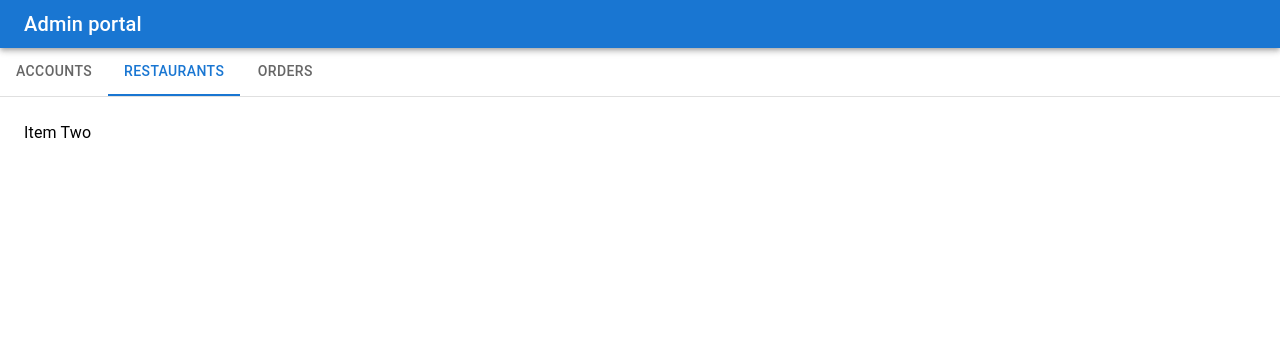
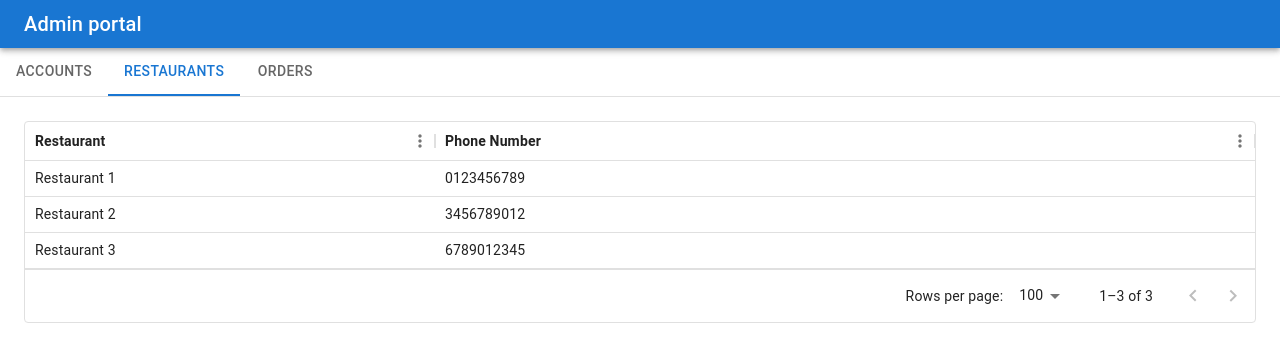
Before and after one commit to bcemmett/EntityFrameworkPerformance-PASS2023, a React (Vite) app in the folder pizzaparadiseadminwebsite.client/: page / in a window 1280 px wide. Both pictures are taken after a click on the tab "RESTAURANTS". Shown: the top 362 px of the page. Built offline with nearby package versions, Linux system fonts and the light colour scheme; no server answers.

Commit message:
Show table of restaurants in ui

```diff
--- a/pizzaparadiseadminwebsite.client/package.json
+++ b/pizzaparadiseadminwebsite.client/package.json
@@ -13,6 +13,7 @@
     "@emotion/react": "^11.11.1",
     "@emotion/styled": "^11.11.0",
     "@mui/material": "^5.14.16",
+    "@mui/x-data-grid": "^6.18.0",
     "react": "^18.2.0",
     "react-dom": "^18.2.0"
   },
--- /dev/null
+++ b/pizzaparadiseadminwebsite.client/src/components/RestaurantList.tsx
@@ -0,0 +1,38 @@
+import { Restaurant } from '../models/Restaurant';
+import { DataGrid, GridColDef, GridSortDirection } from '@mui/x-data-grid';
+import { Box } from '@mui/material';
+
+interface RestaurantListProps{
+    restaurants: Restaurant[];
+}
+
+export default function RestaurantList({restaurants}: RestaurantListProps) {
+  const ascendingSort: GridSortDirection[] = ['asc', 'desc', null];
+  const descendingSort: GridSortDirection[] = ['desc', 'asc', null];
+
+  const columns: GridColDef[] = [
+    {field: 'id', headerName: 'Id'},
+    {field: 'name', headerName: 'Restaurant', sortingOrder: ascendingSort, flex: 20},
+    {field: 'phone', headerName: 'Phone Number', sortingOrder: ascendingSort, flex: 40},
+  ]
+
+  return (
+    <Box sx={{width:'100%'}}>
+      <DataGrid
+        rows={restaurants}
+        columns={columns}
+        initialState={{
+          columns: {
+            columnVisibilityModel: {
+              id: false,
+            },
+          },
+          sorting: {
+            sortModel: [{ field: 'Name', sort: 'desc' }],
+          },
+        }}
+        density='compact'
+      />
+    </Box>
+  );
+}
--- /dev/null
+++ b/pizzaparadiseadminwebsite.client/src/components/Restaurants.tsx
@@ -0,0 +1,13 @@
+import { Restaurant } from '../models/Restaurant';
+import RestaurantList from './RestaurantList';
+
+export default function Restaurants() {
+    var restaurants : Restaurant[] = [
+        { id: 1, name: 'Restaurant 1', phone: '0123456789' },
+        { id: 2, name: 'Restaurant 2', phone: '3456789012' },
+        { id: 3, name: 'Restaurant 3', phone: '6789012345' },
+    ];
+    return (
+        <RestaurantList restaurants={restaurants}/>
+    );
+}
--- a/pizzaparadiseadminwebsite.client/src/components/TabLayout.tsx
+++ b/pizzaparadiseadminwebsite.client/src/components/TabLayout.tsx
@@ -4,6 +4,7 @@ import Tab from '@mui/material/Tab';
 import Typography from '@mui/material/Typography';
 import Box from '@mui/material/Box';
 import App from './App';
+import Restaurants from './Restaurants';
 
 interface TabPanelProps {
   children?: React.ReactNode;
@@ -58,7 +59,7 @@ export default function TabLayout() {
         <App />
       </CustomTabPanel>
       <CustomTabPanel value={value} index={1}>
-        Item Two
+        <Restaurants />
       </CustomTabPanel>
       <CustomTabPanel value={value} index={2}>
         Item Three
--- a/pizzaparadiseadminwebsite.client/src/index.css
+++ b/pizzaparadiseadminwebsite.client/src/index.css
@@ -2,3 +2,7 @@ body {
   margin: 0;
   padding: 0;
 }
+
+.MuiDataGrid-columnHeaderTitle {
+  font-weight: bold !important;
+}
--- /dev/null
+++ b/pizzaparadiseadminwebsite.client/src/models/Restaurant.ts
@@ -0,0 +1,5 @@
+export interface Restaurant {
+    id: number;
+    name: string;
+    phone: string;
+}
```
Also changed, not shown: 1 other file (tests, documents, lock files or other folders).
